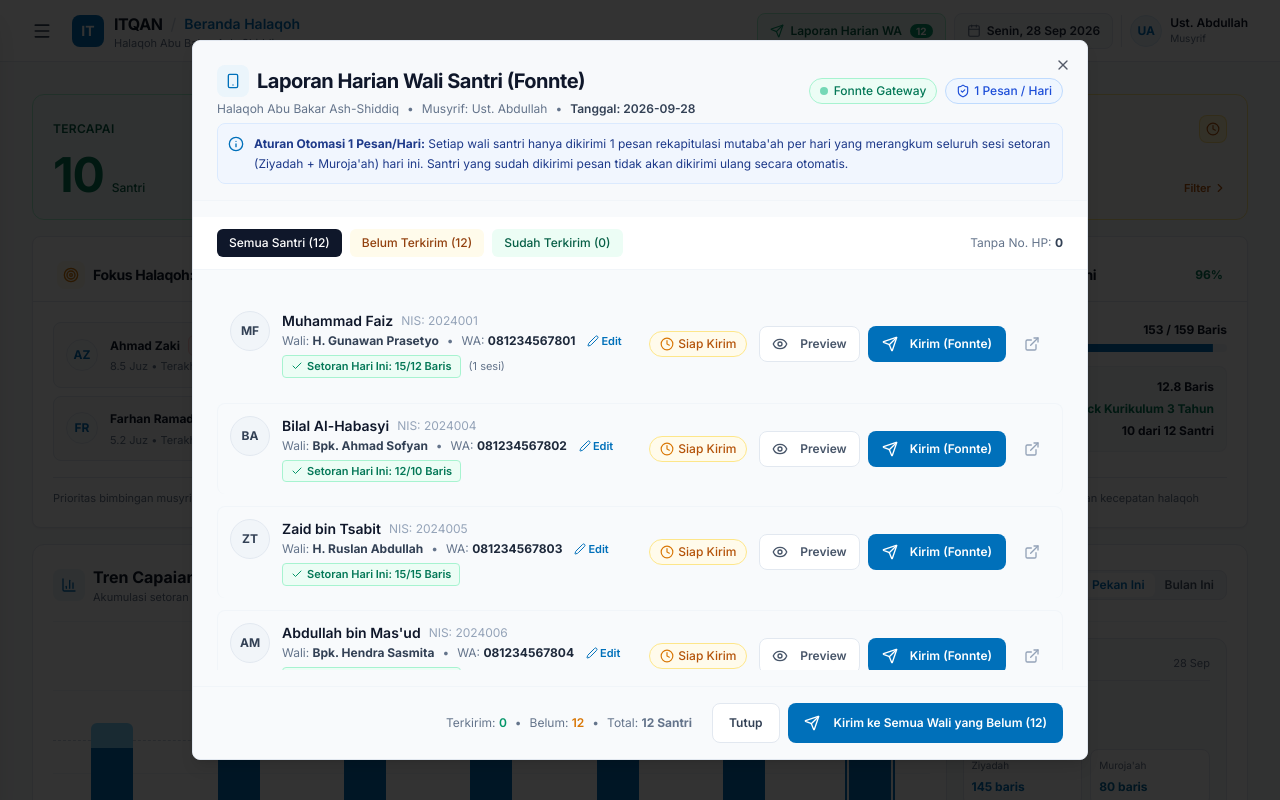
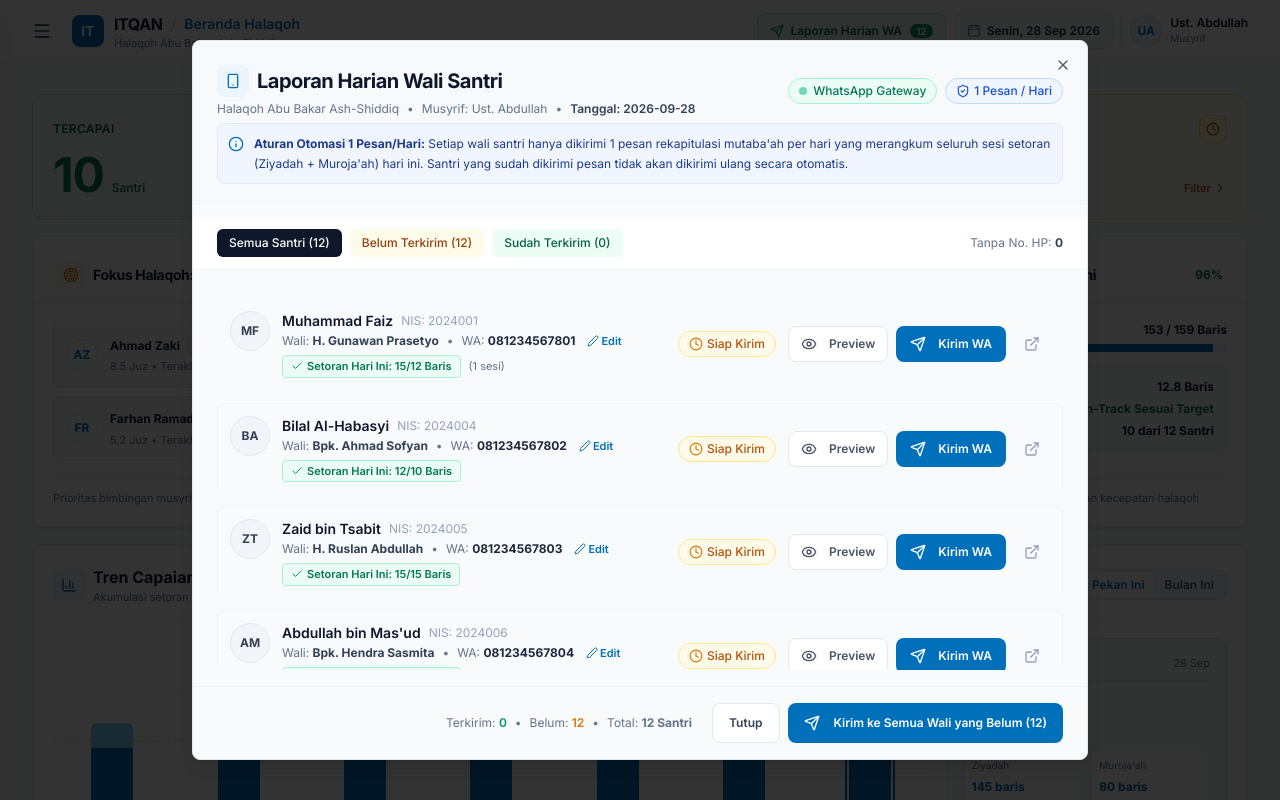
Before and after one commit to FaishalFaiz/ITQAN-Sistem-Mutabaah-Tahfidz-Terpadu, a React (Vite) app: page / in a window 1280 px wide. Both pictures are taken after a click on the button "Kirim Laporan Harian ke Wali Santri". Shown: the top 800 px of the page. Built offline with nearby package versions, Linux system fonts and the light colour scheme.

Commit message:
refactor(ui): hapus penyebutan akselerasi 3 tahun dan label teknis fonnte pada tampilan musyrif

```diff
--- a/src/App.tsx
+++ b/src/App.tsx
@@ -116,7 +116,7 @@ export function App() {
     if (p.startsWith('/laporan')) return 'Laporan & Ringkasan';
     if (p.startsWith('/pengaturan')) return 'Pengaturan';
     if (p.startsWith('/ujian')) return "Ujian Tasmi'";
-    if (p.startsWith('/pacing')) return 'Target Pacing 3 Tahun';
+    if (p.startsWith('/pacing')) return 'Target Hafalan Santri';
     return 'ITQAN';
   };
 
@@ -192,12 +192,12 @@ export function App() {
 
               {/* Sisi Kanan: Laporan Harian WA Button + Tanggal Real & Profil */}
               <div className="flex items-center justify-between sm:justify-end gap-2 text-xs">
-                {/* Tombol Akses Cepat Laporan Harian Wali (Fonnte) */}
+                {/* Tombol Akses Cepat Laporan Harian Wali */}
                 <button
                   type="button"
                   onClick={() => setIsDailyReportModalOpen(true)}
                   className="inline-flex items-center gap-1.5 h-9 px-3 rounded-lg bg-emerald-50 hover:bg-emerald-100 border border-emerald-200 text-emerald-800 font-semibold transition-colors shadow-2xs cursor-pointer"
-                  title="Kirim 1 Laporan Harian per Santri ke Wali via Fonnte"
+                  title="Kirim Laporan Harian ke Wali Santri"
                 >
                   <Send className="w-3.5 h-3.5 text-emerald-600" />
                   <span className="hidden sm:inline">Laporan Harian WA</span>
--- a/src/components/dashboard/DailyReportModal.tsx
+++ b/src/components/dashboard/DailyReportModal.tsx
@@ -91,7 +91,7 @@ export const DailyReportModal: React.FC<DailyReportModalProps> = ({
       if (result.success) {
         setStatusMessage({
           type: 'success',
-          text: `Alhamdulillah! Laporan harian untuk wali ${santri.name} berhasil terkirim via Fonnte.`,
+          text: `Alhamdulillah! Laporan harian untuk wali ${santri.name} berhasil terkirim ke WhatsApp.`,
         });
         onDataRefresh?.();
       } else if (result.alreadySentToday) {
@@ -179,7 +179,7 @@ export const DailyReportModal: React.FC<DailyReportModalProps> = ({
                   <Smartphone className="w-4 h-4" />
                 </div>
                 <DialogTitle className="text-xl font-bold text-slate-900">
-                  Laporan Harian Wali Santri (Fonnte)
+                  Laporan Harian Wali Santri
                 </DialogTitle>
               </div>
               <DialogDescription className="text-xs text-slate-500 mt-1 flex items-center gap-2">
@@ -191,11 +191,11 @@ export const DailyReportModal: React.FC<DailyReportModalProps> = ({
               </DialogDescription>
             </div>
 
-            {/* Fonnte Endpoint Indicator */}
+            {/* WA Gateway Indicator */}
             <div className="flex items-center gap-2">
               <span className="inline-flex items-center gap-1.5 px-2.5 py-1 rounded-full text-xs font-medium bg-emerald-50 text-emerald-700 border border-emerald-200">
                 <span className="w-2 h-2 rounded-full bg-emerald-500 animate-pulse"></span>
-                Fonnte Gateway
+                WhatsApp Gateway
               </span>
               {config.limitOneMessagePerDay && (
                 <span className="inline-flex items-center gap-1 px-2.5 py-1 rounded-full text-xs font-medium bg-blue-50 text-blue-700 border border-blue-200" title="Aturan 1 pesan per hari aktif">
@@ -249,7 +249,7 @@ export const DailyReportModal: React.FC<DailyReportModalProps> = ({
         {batchProgress && (
           <div className="px-6 py-3 bg-blue-50 border-b border-blue-100">
             <div className="flex items-center justify-between text-xs font-semibold text-blue-900 mb-1">
-              <span>Mengirim via Fonnte ({batchProgress.current}/{batchProgress.total}): {batchProgress.currentName}...</span>
+              <span>Mengirim pesan ({batchProgress.current}/{batchProgress.total}): {batchProgress.currentName}...</span>
               <span>{Math.round((batchProgress.current / batchProgress.total) * 100)}%</span>
             </div>
             <div className="w-full bg-blue-200 h-2 rounded-full overflow-hidden">
@@ -437,7 +437,7 @@ export const DailyReportModal: React.FC<DailyReportModalProps> = ({
                         ) : (
                           <Send className="w-3.5 h-3.5 mr-1" />
                         )}
-                        Kirim (Fonnte)
+                        Kirim WA
                       </Button>
                     )}
 
--- a/src/components/dashboard/HalaqahQuickFocus.tsx
+++ b/src/components/dashboard/HalaqahQuickFocus.tsx
@@ -161,7 +161,7 @@ export const HalaqahQuickFocus: React.FC<HalaqahQuickFocusProps> = ({
               </div>
               <div className="flex justify-between">
                 <span>Kesesuaian Target:</span>
-                <b className="text-emerald-700">On-Track Kurikulum 3 Tahun</b>
+                <b className="text-emerald-700">On-Track Sesuai Target</b>
               </div>
               <div className="flex justify-between">
                 <span>Santri Selesai:</span>
--- a/src/components/dashboard/LaporanPage.tsx
+++ b/src/components/dashboard/LaporanPage.tsx
@@ -698,7 +698,7 @@ export const LaporanPage: React.FC<LaporanPageProps> = ({
                   />
                 </div>
                 <span className="text-[10px] text-slate-500 block leading-tight">
-                  10 santri tepat waktu menuju target 30 juz 3 tahun, 2 santri dalam monitoring defisit.
+                  10 santri tepat waktu menuju target 30 juz, 2 santri dalam monitoring defisit.
                 </span>
               </div>
             </div>
@@ -1382,7 +1382,7 @@ export const LaporanPage: React.FC<LaporanPageProps> = ({
                   </div>
                   <div className="flex">
                     <span className="w-24 text-slate-500">Target Program</span>
-                    <span className="text-slate-800 font-medium">: 30 Juz (3 Tahun)</span>
+                    <span className="text-slate-800 font-medium">: 30 Juz</span>
                   </div>
                   <div className="flex">
                     <span className="w-24 text-slate-500">Status Pacing</span>
--- a/src/components/dashboard/SantriDetailPage.tsx
+++ b/src/components/dashboard/SantriDetailPage.tsx
@@ -815,7 +815,7 @@ export const SantriDetailPage: React.FC<SantriDetailPageProps> = ({
                     className="text-xs bg-[#0070BA] hover:bg-[#005C9E] text-white flex items-center gap-1.5"
                   >
                     <Send className="w-3.5 h-3.5" />
-                    <span>{isSendingGateway ? 'Mengirim...' : 'Kirim Laporan Harian (Fonnte)'}</span>
+                    <span>{isSendingGateway ? 'Mengirim...' : 'Kirim Laporan Harian WA'}</span>
                   </Button>
                 )}
               </div>
--- a/src/components/dashboard/mockData.ts
+++ b/src/components/dashboard/mockData.ts
@@ -328,7 +328,7 @@ Berikut ringkasan mutaba'ah & kemajuan ananda hari *{tanggal}*:
 📈 *AKUMULASI HAFALAN & KURIKULUM:*
 • Total Hafalan Saat Ini: *{totalHafalan}*
 • Sisa Target 30 Juz: *{sisaTarget} Baris*
-• Kepatuhan Target 3 Tahun: *{statusPacing}*
+• Status Capaian Target: *{statusPacing}*
 
 {catatanMusyrif}
 
--- a/src/components/visualization/PacingCard.tsx
+++ b/src/components/visualization/PacingCard.tsx
@@ -40,7 +40,7 @@ export const PacingCard: React.FC<PacingCardProps> = ({
               <h3 className="font-semibold text-slate-900 text-base">{santriName}</h3>
               <span className="text-xs text-slate-500 font-mono">({nis})</span>
             </div>
-            <p className="text-xs text-slate-500 mt-0.5">Target Kurikulum 30 Juz / 3 Tahun</p>
+            <p className="text-xs text-slate-500 mt-0.5">Target Kurikulum 30 Juz</p>
           </div>
           <Badge variant={status === 'on_track' ? 'mumtaz' : 'iadah'}>
             {status === 'on_track' ? 'Sesuai Target (On Track)' : 'Tertinggal (Behind)'}
@@ -52,7 +52,7 @@ export const PacingCard: React.FC<PacingCardProps> = ({
         <div className="flex items-center justify-between pb-1 border-b border-slate-100">
           <div>
             <h3 className="font-bold text-sm text-slate-900">
-              Progres Kurikulum Tahfidz (30 Juz / 3 Tahun)
+              Progres Kurikulum Tahfidz (30 Juz)
             </h3>
             <p className="text-[11px] text-slate-500">
               Kalkulasi baris kumulatif menuju target khatam
--- a/src/services/waGatewayService.ts
+++ b/src/services/waGatewayService.ts
@@ -314,9 +314,9 @@ export const waGatewayService = {
     const remainingLines = Math.max(0, (santri.totalLinesTarget || 9060) - (santri.totalLinesMemorized || 0));
     let statusPacing = '';
     if (linesToday >= santri.dailyTargetLines) {
-      statusPacing = '✅ On Track (Sesuai timeline akselerasi 3 tahun)';
+      statusPacing = '✅ On Track (Sesuai Target Harian)';
     } else {
-      statusPacing = '⚠️ Pacing Menurun (Disarankan menambah muroja\'ah mandiri)';
+      statusPacing = '⚠️ Di Bawah Target (Disarankan menambah muroja\'ah mandiri)';
     }
 
     // Catatan Musyrif
```
